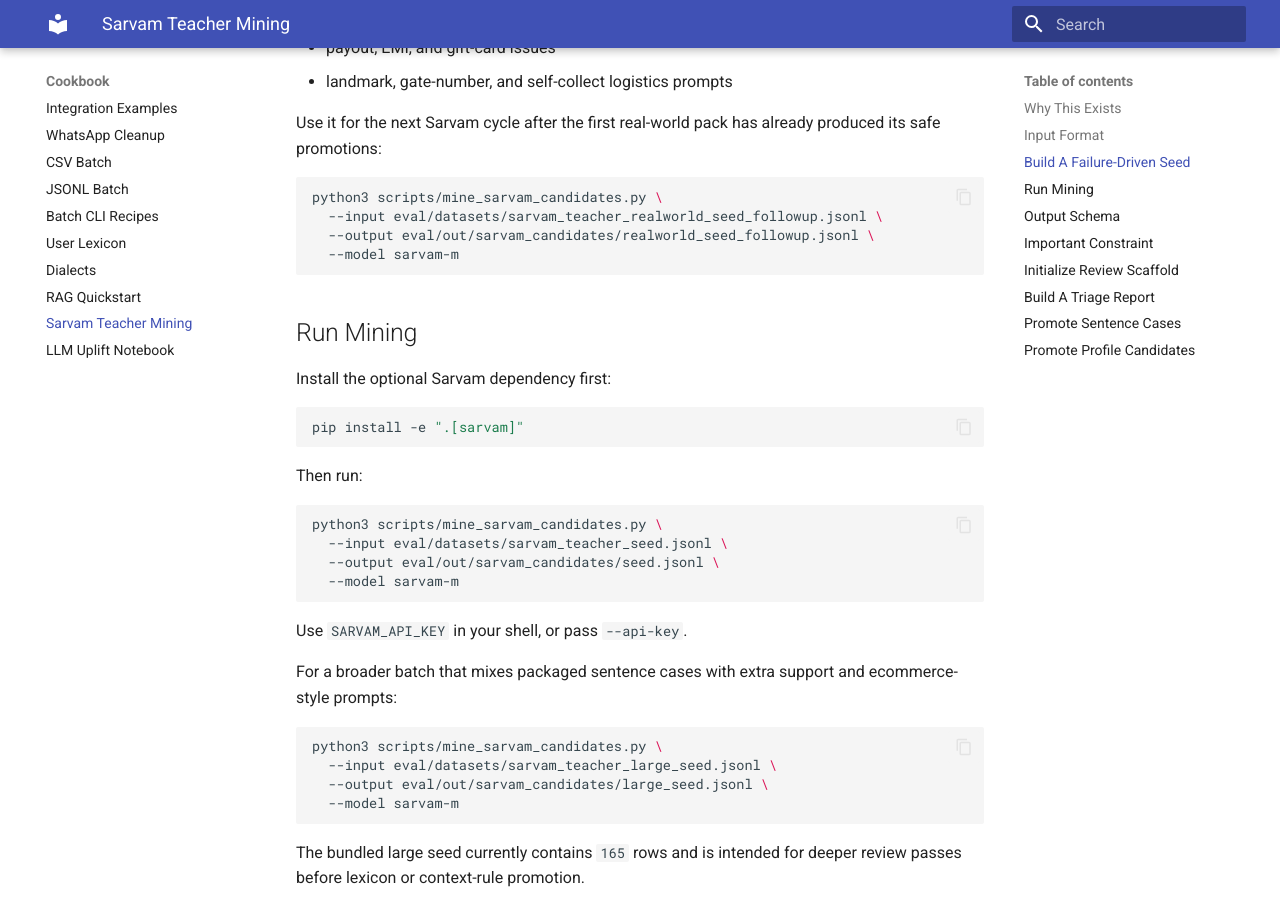
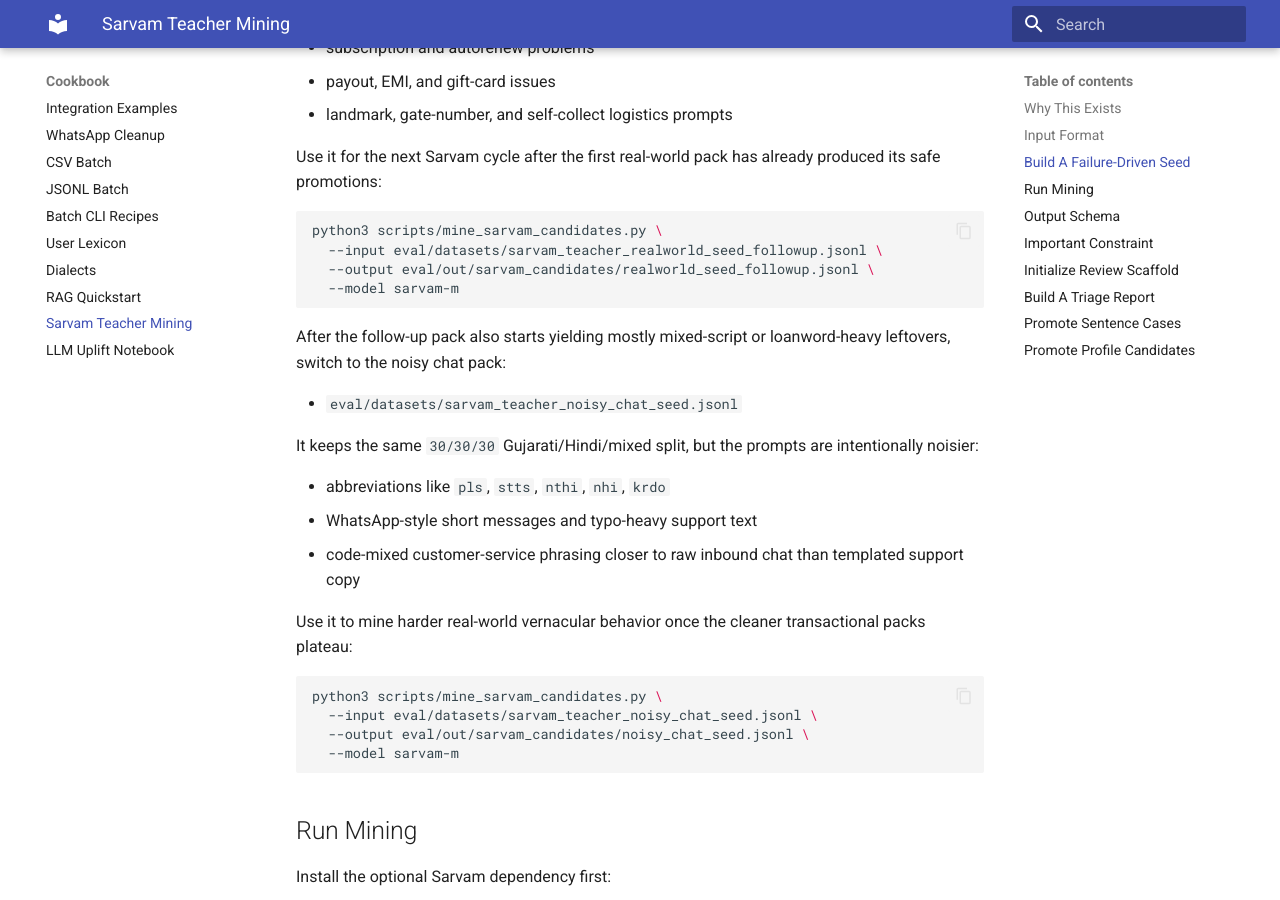
Before and after one commit to SudhirGadhvi/open-vernacular-ai-kit, an MkDocs documentation site: the page built from docs/cookbook/sarvam-teacher.md, in a window 1280 px wide and 900 px high, scrolled down 2282 px. Built offline with MkDocs 1.6.1 and Material for MkDocs 9.7.7, drawn with Linux system fonts in a browser that asks for light colours; some of the changed text lies outside the part shown.

Commit message:
feat(sarvam): add noisy chat seed pack

````diff
--- a/docs/cookbook/sarvam-teacher.md
+++ b/docs/cookbook/sarvam-teacher.md
@@ -40,6 +40,7 @@
 - `eval/datasets/sarvam_teacher_large_seed.jsonl`
 - `eval/datasets/sarvam_teacher_realworld_seed.jsonl`
 - `eval/datasets/sarvam_teacher_realworld_seed_followup.jsonl`
+- `eval/datasets/sarvam_teacher_noisy_chat_seed.jsonl`
 
 ## Build A Failure-Driven Seed
 
@@ -96,6 +97,26 @@
 python3 scripts/mine_sarvam_candidates.py \
   --input eval/datasets/sarvam_teacher_realworld_seed_followup.jsonl \
   --output eval/out/sarvam_candidates/realworld_seed_followup.jsonl \
+  --model sarvam-m
+```
+
+After the follow-up pack also starts yielding mostly mixed-script or loanword-heavy leftovers, switch to
+the noisy chat pack:
+
+- `eval/datasets/sarvam_teacher_noisy_chat_seed.jsonl`
+
+It keeps the same `30/30/30` Gujarati/Hindi/mixed split, but the prompts are intentionally noisier:
+
+- abbreviations like `pls`, `stts`, `nthi`, `nhi`, `krdo`
+- WhatsApp-style short messages and typo-heavy support text
+- code-mixed customer-service phrasing closer to raw inbound chat than templated support copy
+
+Use it to mine harder real-world vernacular behavior once the cleaner transactional packs plateau:
+
+```bash
+python3 scripts/mine_sarvam_candidates.py \
+  --input eval/datasets/sarvam_teacher_noisy_chat_seed.jsonl \
+  --output eval/out/sarvam_candidates/noisy_chat_seed.jsonl \
   --model sarvam-m
 ```
 
````
Also changed, not shown: 2 other files.
